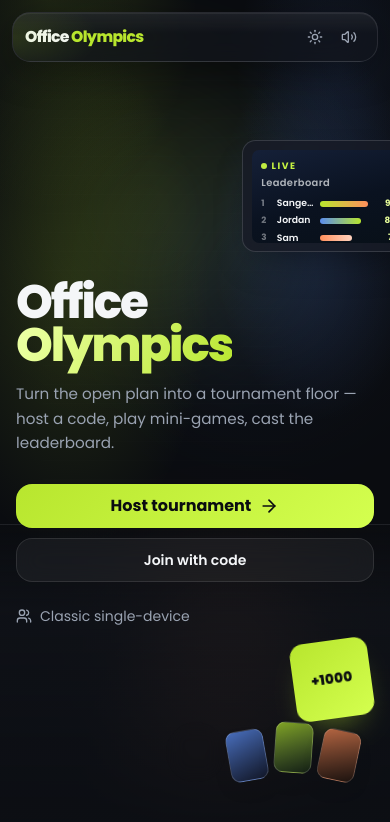
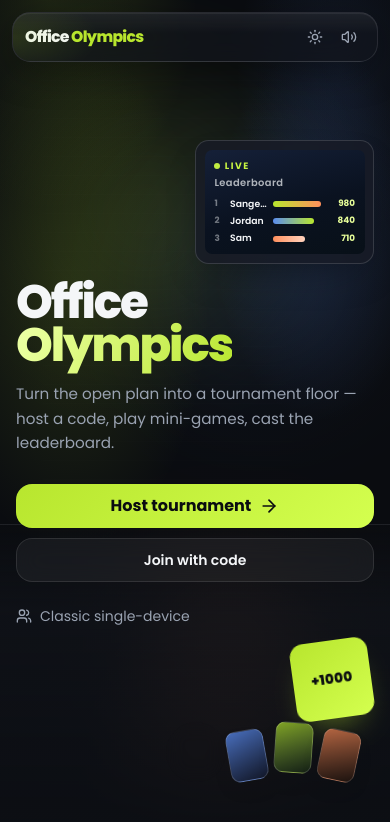
Before and after one commit to Manuraj-Balakrishnan/office-olympics, a Next.js app: page / in a window 390 px wide. Shown: the top 822 px of the page. Built offline with nearby package versions, Linux system fonts and the light colour scheme.

Commit message:
Update aspect ratio and positioning for home-prop--monitor in globals.css to enhance layout consistency and responsiveness.

```diff
--- a/src/app/globals.css
+++ b/src/app/globals.css
@@ -444,7 +444,7 @@ a.header-control {
 
 .home-prop--monitor {
   width: min(32vw, 280px);
-  aspect-ratio: 16 / 10;
+  aspect-ratio: 16 / 11;
   padding: 0.55rem;
 }
 
@@ -796,7 +796,7 @@ a.header-control {
   }
 
   .home-prop--monitor {
-    right: -8% !important;
+    right: 4% !important;
     top: 10% !important;
     opacity: 0.55;
     width: 46vw;
```
